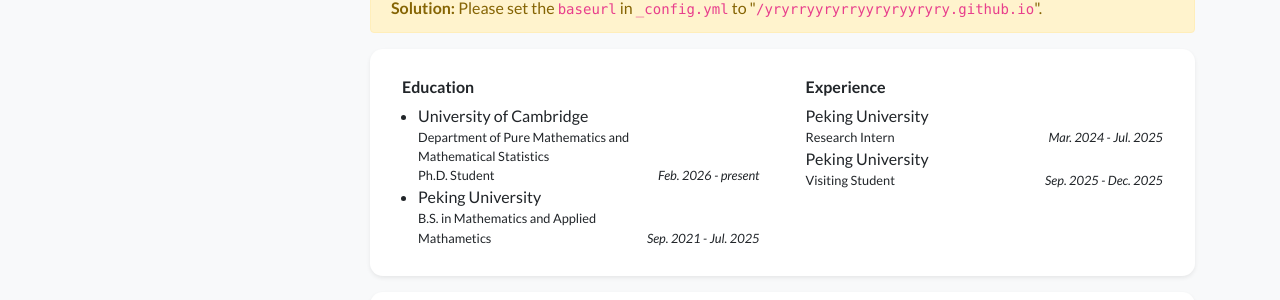
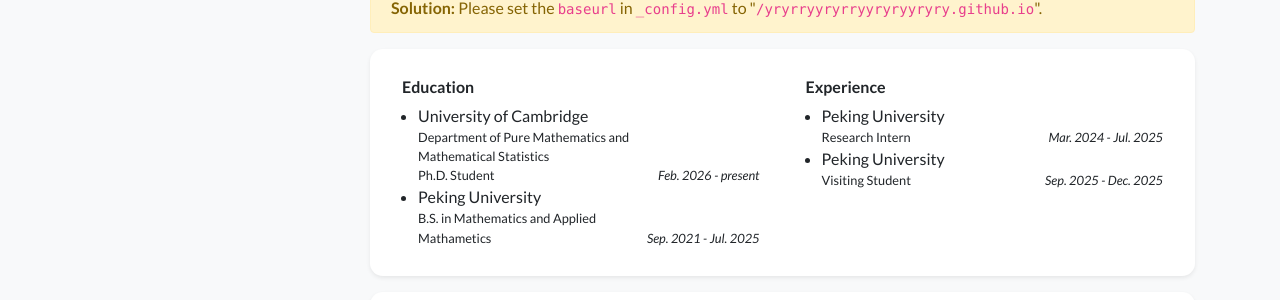
Before and after one commit to yryrryyryrryyryryyryry/yryrryyryrryyryryyryry.github.io, a Jekyll site: the page built from index.html, in a window 1280 px wide. Shown: the part 483-783 px from the top of the page. Built offline with Jekyll 4.4.1, drawn with Linux system fonts in a browser that asks for light colours; nearby versions of some CDN libraries; a style sheet for code colours, icons or effects is not loaded.

Commit message:
experience_card.html

```diff
--- a/_includes/widgets/experience_card.html
+++ b/_includes/widgets/experience_card.html
@@ -32,7 +32,7 @@
                     <div class="col-lg-6">
                         <div class="mx-2 my-1">
                             <h6>Experience</h6>
-                            <ul class="list-unstyled mb-1">
+                            <ul class="list pl-3 mb-1">
                             <!-- <ul class="list small pl-3 mb-1"> -->
                                 {% for item in site.data.profile.experience %}
                                 <!-- <li class="media mb-1"> -->
```
